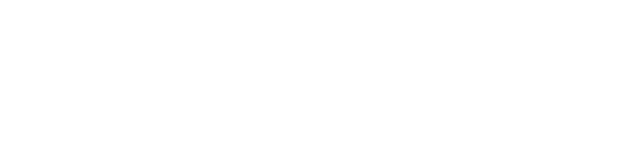
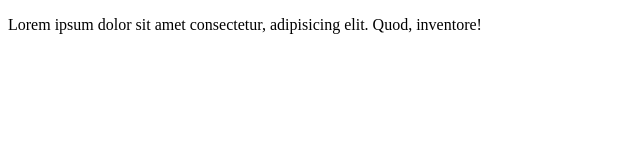
Before and after one commit to angelabetha/prueba, a plain HTML site: page index.html in a window 1280 px wide. Shown: the whole page, without its empty margins (0-640 px from the left). Drawn offline with Linux system fonts and the light colour scheme.

Commit message:
agregado div contenedor

```diff
--- a/index.html
+++ b/index.html
@@ -8,5 +8,12 @@
 </head>
 <body>
 
+    <!--div contenedor 1-->
+    <div class="container">
+        <div class="row">
+            <p>Lorem ipsum dolor sit amet consectetur, adipisicing elit. Quod, inventore!</p>
+        </div>
+    </div>
+
 </body>
 </html>
```
